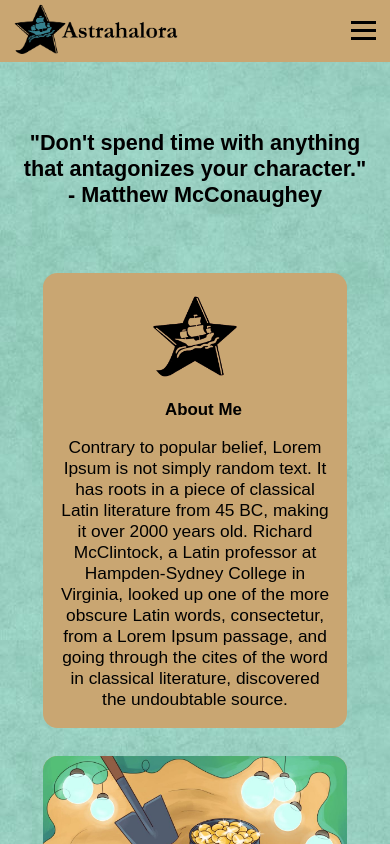
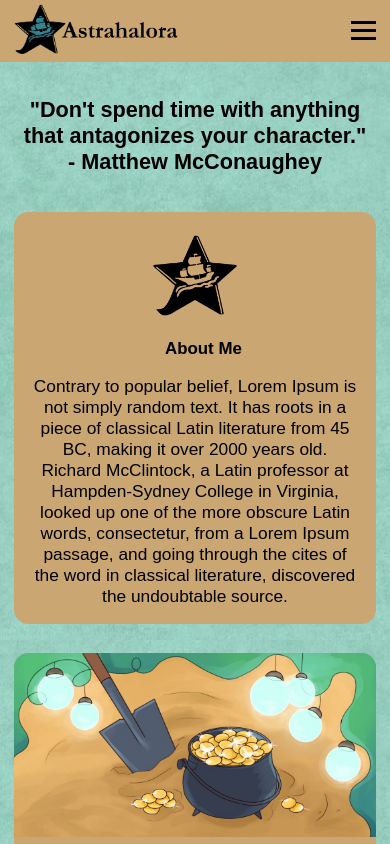
Before and after one commit to astrahalora/Astrahalora, a plain HTML site: page about.html in a window 390 px wide. Shown: the top 844 px of the page. Drawn offline with Linux system fonts and the light colour scheme; a web font is replaced by a local one.

Commit message:
Make about page responsive

```diff
--- a/www-public/assets/css/style.css
+++ b/www-public/assets/css/style.css
@@ -309,7 +309,7 @@ nav ul li a:hover {
 }
 
 #quote {
-  padding-top: 5em;
+  padding-top: 4em;
   text-align: center;
 }
 
@@ -317,7 +317,7 @@ nav ul li a:hover {
   display: grid;
   grid-template-columns: 1fr 1fr 1fr;
   grid-template-rows: 1fr;
-  padding: 2em;
+  padding: 0.5em 2em;
   width: 100%;
 }
 
@@ -371,6 +371,14 @@ h2 {
   }
   .container > div:nth-child(3) {
     grid-column: 1;
+  }
+}
+@media screen and (max-width: 560px) and (max-height: 920px) {
+  #quote {
+    padding-top: 3.5em;
+  }
+  .container {
+    padding: 0;
   }
 }
 section {
--- a/www-public/assets/js/about.js
+++ b/www-public/assets/js/about.js
@@ -1,7 +1,7 @@
 const footerElement = document.querySelector(".footer");
 
 function handleWindowResize() {
-    if (window.innerWidth <= 1000) {
+    if (window.innerWidth <= 1000 || window.innerHeight <= 600) {
         footerElement.classList.remove("fixed-footer");
     } else {
         if (!footerElement.classList.contains("fixed-footer")) {
```
Also changed, not shown: www-public/assets/css/style.min.css, 2 other files.
